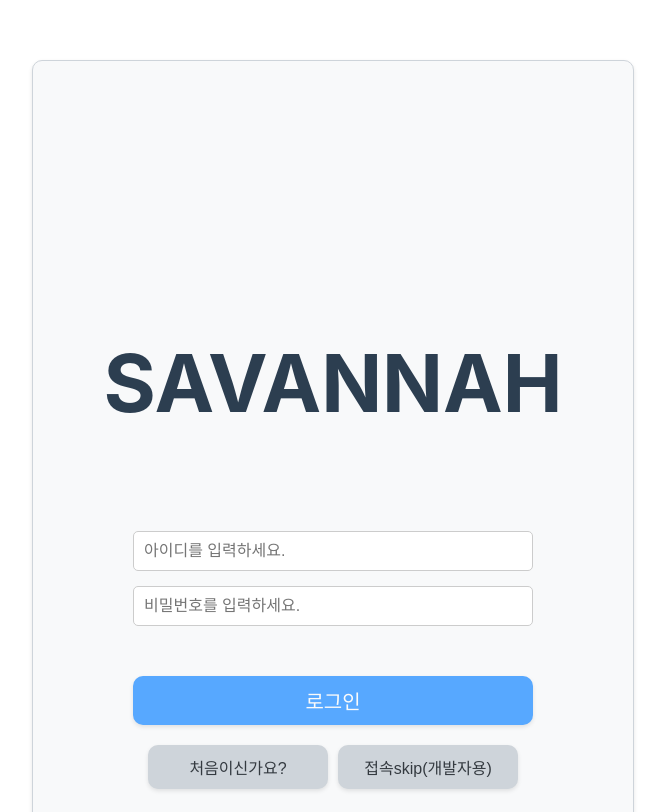
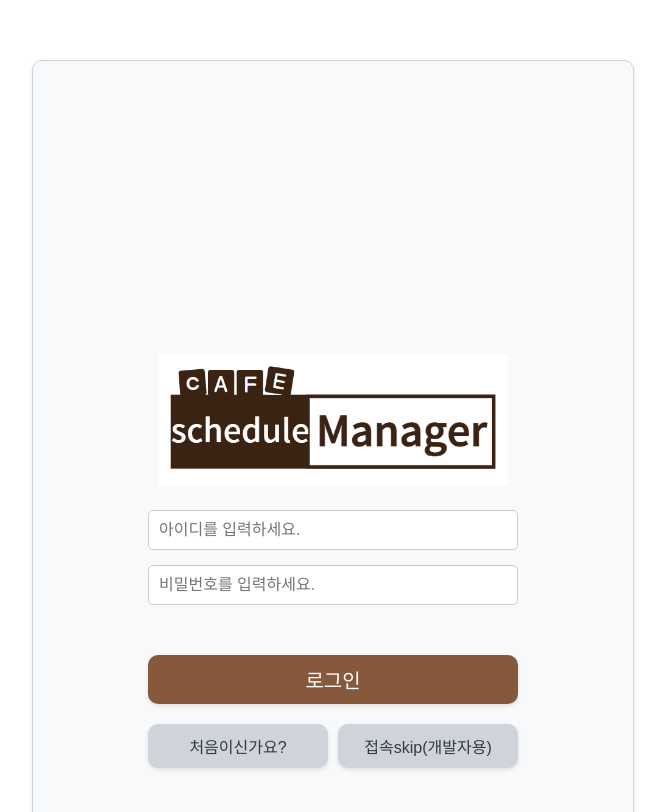
Before and after one commit to Jerry010507/SMHRD, a React (Create React App) app: page / in a window 1280 px wide. Shown: the part 140-952 px from the top of the page, without its empty margins (307-972 px from the left). Built offline with nearby package versions, Linux system fonts and the light colour scheme; no server answers.

Commit message:
로고 변경 및 버튼 색상 변경

```diff
--- a/src/components/MainPage.jsx
+++ b/src/components/MainPage.jsx
@@ -2,6 +2,7 @@ import React, { useState } from 'react';
 import { useNavigate } from 'react-router-dom';
 import api from '../api';
 import styles from '../MainPage.module.css'; // CSS 모듈 import
+import cafeLogo from '../assets/logo_cafe.png'; // ✅ 로고 이미지 import
 
 const MainPage = () => {
     // 로그인 상태 변수
@@ -51,14 +52,14 @@ const MainPage = () => {
     return (
         <div className={styles.pageContainer} style={{
             display: 'flex',
-            justifyContent: 'center', // 가로 중앙 정렬
-            alignItems: 'center',     // 세로 중앙 정렬
-            height: '100vh'           // 전체 화면 높이
+            justifyContent: 'center',
+            alignItems: 'center',
+            height: '100vh'
         }}>
             <div style={{ textAlign: 'center', minWidth: '360px' }}>
-                {/* ✅ 서비스 로고/타이틀 */}
-                <div className={styles.container}>
-                    <span className={styles.our}>SAVANNAH</span>
+                {/* ✅ 기존 SAVANNAH 텍스트 대신 이미지 로고 사용 */}
+                <div style={{ marginBottom: '20px' }}>
+                    <img src={cafeLogo} alt="로고" style={{ width: '350px', height: 'auto' }} />
                 </div>
 
                 {/* ✅ 로그인 폼 */}
@@ -80,21 +81,27 @@ const MainPage = () => {
                         required
                     />
                     <br />
-                    <button className={styles.btnLogin} type="submit">로그인</button>
+                    <button
+                        className={styles.btnLogin}
+                        type="submit"
+                        style={{ backgroundColor: '#86593d', color: '#fff' }} // ✅ 로그인 버튼만 색상 유지
+                    >
+                        로그인
+                    </button>
                 </form>
 
                 {/* ✅ 서브 버튼들 */}
                 <div style={{ display: "flex", justifyContent: "center", gap: "10px", marginTop: "20px" }}>
                     <button
                         className={styles.RUFirst}
-                        style={{ width: "180px", padding: "10px 20px" }}
+                        style={{ width: "180px", padding: "10px 20px" }} // ✅ 기존 색상
                         onClick={() => setShowModal(true)}
                     >
                         처음이신가요?
                     </button>
                     <button
                         className={styles.RUFirst}
-                        style={{ width: "180px", padding: "10px 20px" }}
+                        style={{ width: "180px", padding: "10px 20px" }} // ✅ 기존 색상
                         onClick={editerLogin}
                     >
                         접속skip(개발자용)
```
Also changed, not shown: src/assets/logo_cafe.png (added).
